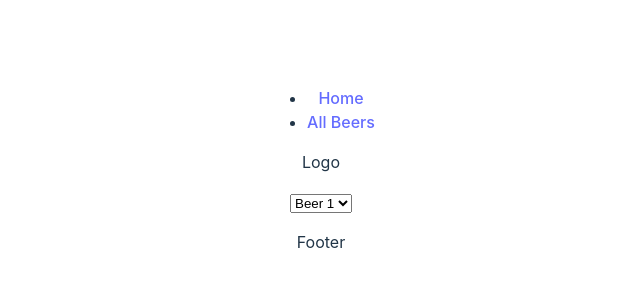
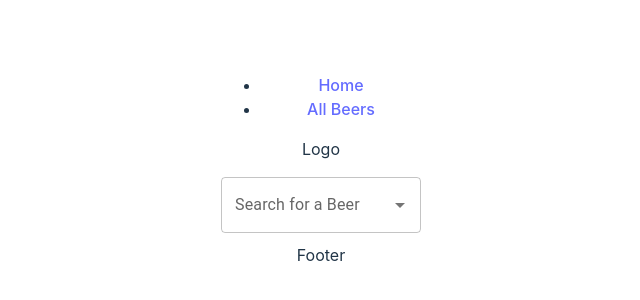
Before and after one commit to JodieAddis/Cheers-To-Beers, a React (Vite) app: page /allbeers in a window 1280 px wide. Shown: the part 230-530 px from the top of the page, without its empty margins (319-959 px from the left). Built offline with nearby package versions, Linux system fonts and the light colour scheme; no server answers.

Commit message:
Using an MUI autocomplete to display beer names.

```diff
--- a/package.json
+++ b/package.json
@@ -10,6 +10,9 @@
     "preview": "vite preview"
   },
   "dependencies": {
+    "@emotion/react": "^11.11.1",
+    "@emotion/styled": "^11.11.0",
+    "@mui/material": "^5.14.8",
     "react": "^18.2.0",
     "react-dom": "^18.2.0",
     "react-router-dom": "^6.15.0"
--- a/src/components/Beers.jsx
+++ b/src/components/Beers.jsx
@@ -1,16 +1,11 @@
 import React from "react";
+import { SearchBeers } from "./SearchBeers";
 
 export const Beers = () => {
     return (
         <div>
             <section>
-                <select name="" id="">
-                    <option value="beer 1">Beer 1</option>
-                    <option value="beer 2">Beer 2</option>
-                </select>
-            </section>
-            <section>
-                {/* Faire un map qui passe sur l'API pour afficher toutes les bières */}
+                <SearchBeers />
             </section>
         </div>
     );
--- a/src/components/SearchBeers.jsx
+++ b/src/components/SearchBeers.jsx
@@ -1,5 +1,43 @@
 import React from "react";
+import { useState, useEffect } from "react";
+import { TextField } from "@mui/material";
+import { Stack } from "@mui/material";
+import { Autocomplete } from "@mui/material";
+import { Box } from "@mui/material";
+import { width } from "@mui/system";
 
 export const SearchBeers = () => {
-    return <div>SearchBeers</div>;
+    const [data, setData] = useState([]);
+
+    useEffect(() => {
+        fetch("https://api.punkapi.com/v2/beers")
+            .then((response) => response.json())
+            .then((json) => {
+                setData(json);
+            });
+    }, []);
+
+    // console.log(data);
+    return (
+        <Stack sx={{ width: 200, height: 50 }}>
+            <Autocomplete
+                id="beer_id"
+                getOptionLabel={(data) => `${data.name}`} //Ce sont les noms des bière qui seront affichés dans le select
+                options={data}
+                sx={{ width: 200, height: 50 }}
+                isOptionEqualToValue={(options, value) =>
+                    options.name === value.name
+                }
+                noOptionsText={"No avaiblable beer"}
+                renderOption={(props, data) => (
+                    <Box component="li" {...props} key={data.id}>
+                        {data.name}
+                    </Box>
+                )}
+                renderInput={(params) => (
+                    <TextField {...params} label="Search for a Beer" />
+                )}
+            />
+        </Stack>
+    );
 };
```
Also changed, not shown: 1 other file (tests, documents, lock files or other folders).
